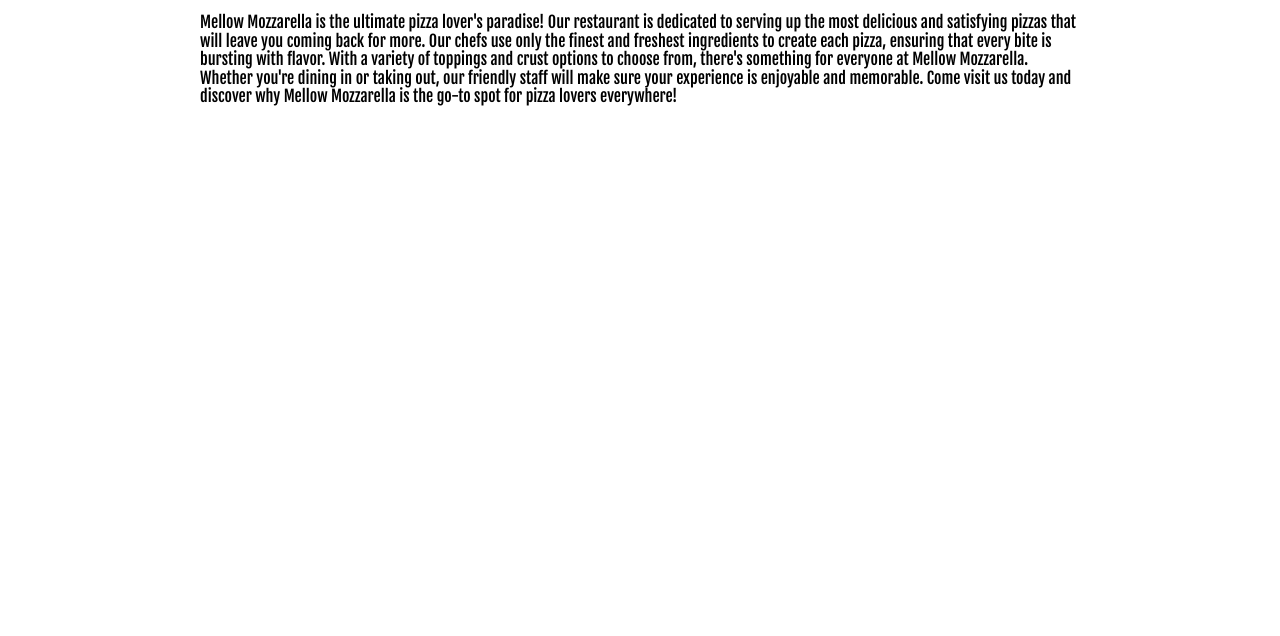
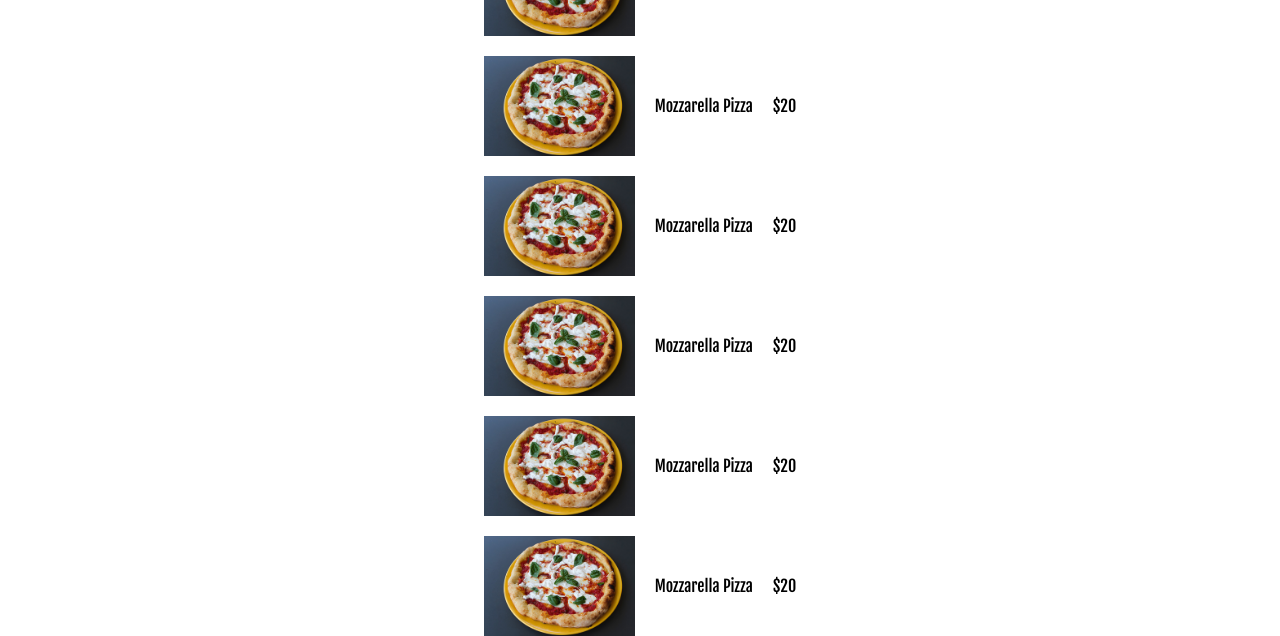
Before and after one commit to dangoodie/restaurant-page, a website built with webpack: page dist/index.html in a window 1280 px wide. Shown: the part 285-921 px from the top of the page. Before the commit the page ends 800 px from the top, so only its background shows below. Built offline with Linux system fonts and the light colour scheme.

Commit message:
menu page basic styling completed

```diff
--- a/src/assets/styles/style.css
+++ b/src/assets/styles/style.css
@@ -72,3 +72,25 @@
 }
 
 /* menu page */
+
+.menu {
+  margin-top: 20px;
+  display: flex;
+  flex-direction: column;
+  justify-content: center;
+  align-items: center;
+  gap: 20px;
+}
+
+.menu-item {
+  display: flex;
+  gap: 20px;
+  justify-content: center;
+  align-items: center;
+}
+
+.menu-item-img {
+  height: 100px;
+}
+
+/* contact page */
--- a/src/index.js
+++ b/src/index.js
@@ -2,11 +2,12 @@
 import "./assets/styles/style.css";
 import Home from "./pages/home.js";
 import DisplayController from "./displayController";
+import Menu from "./pages/menu";
 
 function index() {
   const contentDiv = document.createElement("div");
   contentDiv.id = "content"
-  contentDiv.appendChild(Home());
+  contentDiv.appendChild(Menu());
 
   return contentDiv;
 }
```
Also changed, not shown: dist/main.js.
